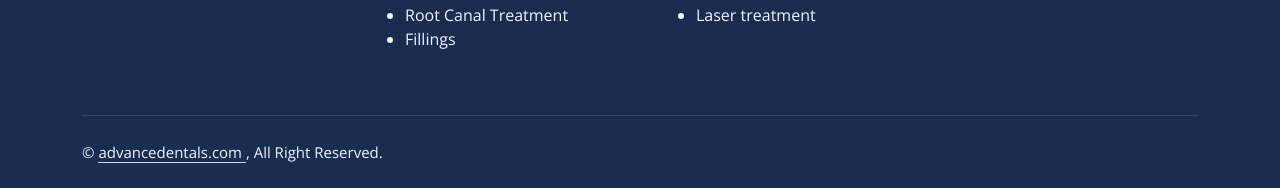
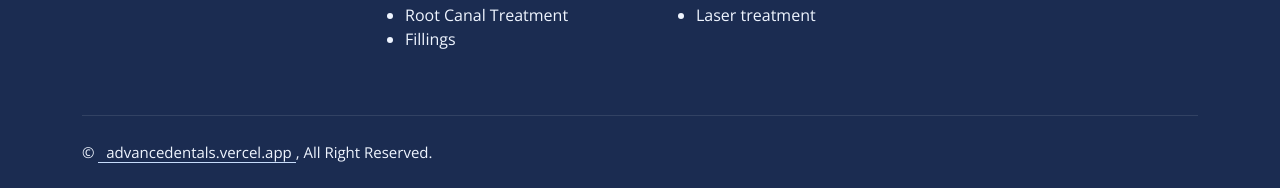
Before and after one commit to bijjalmayank/dentalwebsite, a plain HTML site: page index.html in a window 1280 px wide. Shown: the part 7223-7411 px from the top of the page. Drawn offline with nearby package versions, Linux system fonts and the light colour scheme.

Commit message:
Update index.html
Copy Rights changed website link

```diff
--- a/index.html
+++ b/index.html
@@ -596,7 +596,7 @@
             <div class="copyright">
                 <div class="row">
                     <div class="col-md-6 text-center text-md-start mb-3 mb-md-0">
-                        &copy; <a class="border-bottom" href="#">advancedentals.com </a>, All Right Reserved.
+                        &copy; <a class="border-bottom" href="#">&nbsp advancedentals.vercel.app </a>, All Right Reserved.
                     </div>
                     <div class="col-md-6 text-center text-md-end">
                         <!--/*** This template is free as long as you keep the footer author’s credit link/attribution link/backlink. If you'd like to use the template without the footer author’s credit link/attribution link/backlink, you can purchase the Credit Removal License from "https://htmlcodex.com/credit-removal". Thank you for your support. ***/
```
